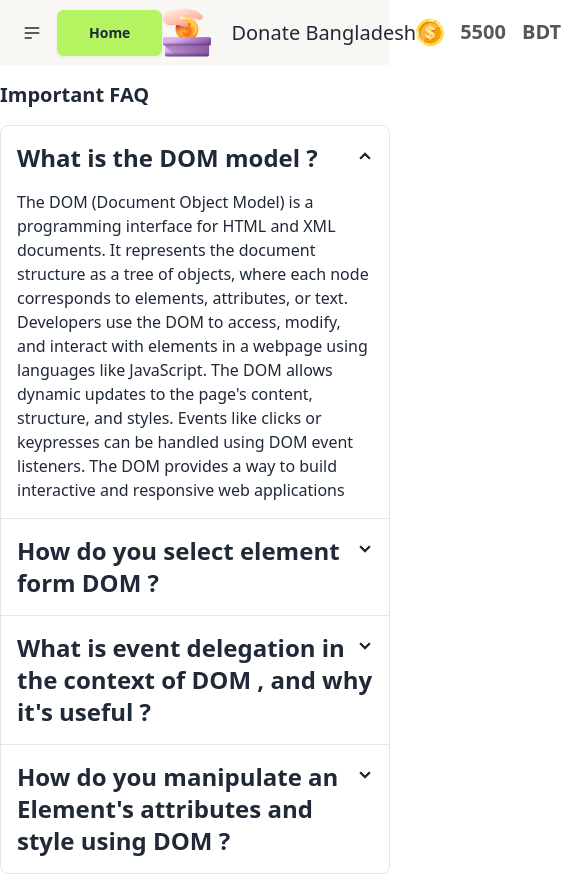
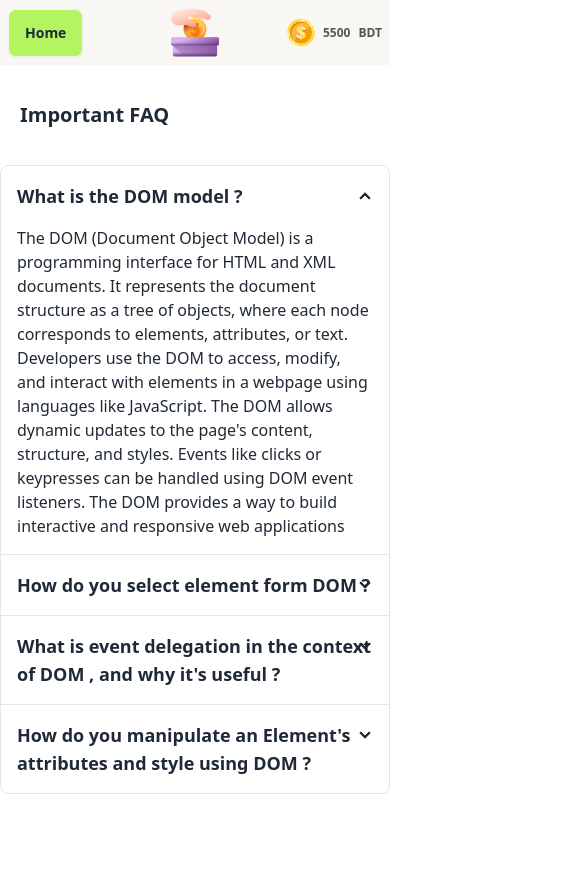
Before and after one commit to ALNoman78/donate-bangladesh, a plain HTML site: page home.html in a window 390 px wide. Shown: the whole page, 561 px wide, since content can reach past the window. After the commit the page ends 844 px from the top, so only its background shows below. Drawn offline with nearby package versions, Linux system fonts and the light colour scheme.

Commit message:
missing file added

```diff
--- a/home.html
+++ b/home.html
@@ -30,53 +30,38 @@
     <nav class="bg-[#F9F7F3]">
         <div class="navbar md:w-10/12 w-full mx-auto leading-7 md:leading-[110px]">
             <div class="navbar-start">
-                <div class="dropdown md:hidden">
-                    <div tabindex="0" role="button" class="btn btn-ghost btn-circle">
-                        <svg xmlns="http://www.w3.org/2000/svg" class="h-5 w-5" fill="none" viewBox="0 0 24 24"
-                            stroke="currentColor">
-                            <path stroke-linecap="round" stroke-linejoin="round" stroke-width="2"
-                                d="M4 6h16M4 12h16M4 18h7" />
-                        </svg>
-                    </div>
-                    <ul tabindex="0"
-                        class="menu menu-sm dropdown-content bg-base-100 rounded-box z-[1] mt-3 w-52 p-2 shadow">
-                        <li><a>Homepage</a></li>
-                        <li><a>Portfolio</a></li>
-                        <li><a>About</a></li>
-                    </ul>
-                </div>
                 <div>
-                    <button id="sec-btn" class="btn px-8 py-3 bg-[#B4F461]">Home</button>
+                    <button id="sec-btn" class="btn md:px-8 md:py-3 bg-[#B4F461]">Home</button>
                 </div>
             </div>
-            <div class="navbar-center">
-                <div class="flex justify-center items-center gap-5 cursor-pointer">
-                    <img src="./assets/logo.png" alt="">
-                    <a class="text-xl">Donate Bangladesh</a>
+            <div class="navbar-center text-xs">
+                <div class="flex items-center md:gap-5 justify-between cursor-pointer">
+                    <img class="" src="./assets/logo.png" alt="">
+                    <a class="md:text-xl text-xs md:flex hidden">Donate Bangladesh</a>
                 </div>
             </div>
             <div class="navbar-end">
-                <div class="inline-flex gap-4">
-                    <img src="./assets/coin.png" alt="">
-                    <div id="main-balance" class="stat-value text-xl text-[rgba(17,17,17,0.7)]">5500</div>
-                    <span class="stat-value text-xl text-[rgba(17,17,17,0.71)]">BDT</span>
+                <div class="inline-flex md:gap-4 gap-2 items-center">
+                    <img class="" src="./assets/coin.png" alt="">
+                    <div id="main-balance" class="stat-value md:text-xl text-xs text-[rgba(17,17,17,0.7)]">5500</div>
+                    <span class="stat-value md:text-xl text-xs text-[rgba(17,17,17,0.71)]">BDT</span>
                 </div>
             </div>
         </div>
     </nav>
     <main class="md:w-10/12 mx-auto w-full ">
-        <h3 class="md:text-5xl text-xl font-extrabold text-left md:my-10 my-4">Important FAQ</h3>
+        <h3 class="md:text-5xl text-xl p-5 font-extrabold text-left md:my-10 my-4">Important FAQ</h3>
         <div class="join join-vertical w-full">
             <div class="collapse collapse-arrow join-item border-base-300 border">
                 <input type="radio" name="my-accordion-4" checked="checked" />
-                <div class="collapse-title text-2xl font-semibold p-4">What is the DOM model ?</div>
+                <div class="collapse-title md:text-2xl text-lg font-semibold p-4">What is the DOM model ?</div>
                 <div class="collapse-content">
                     <p>The DOM (Document Object Model) is a programming interface for HTML and XML documents. It represents the document structure as a tree of objects, where each node corresponds to elements, attributes, or text. Developers use the DOM to access, modify, and interact with elements in a webpage using languages like JavaScript. The DOM allows dynamic updates to the page's content, structure, and styles. Events like clicks or keypresses can be handled using DOM event listeners. The DOM provides a way to build interactive and responsive web applications</p>
                 </div>
             </div>
             <div class="collapse collapse-arrow join-item border-base-300 border">
                 <input type="radio" name="my-accordion-4" />
-                <div class="collapse-title text-2xl font-semibold p-4">How do you select element form DOM ?</div>
+                <div class="collapse-title md:text-2xl text-lg font-semibold p-4">How do you select element form DOM ?</div>
                 <div class="collapse-content">
                     <p>To select elements from the DOM, JavaScript provides several methods. Here are some commonly used ones:
                     </p>
@@ -92,14 +77,14 @@
             </div>
             <div class="collapse collapse-arrow join-item border-base-300 border">
                 <input type="radio" name="my-accordion-4" />
-                <div class="collapse-title text-2xl font-semibold p-4">What is event delegation in the context of DOM , and why it's useful ?</div>
+                <div class="collapse-title md:text-2xl text-lg font-semibold p-4">What is event delegation in the context of DOM , and why it's useful ?</div>
                 <div class="collapse-content">
                     <p>Event delegation is a technique in JavaScript where you add a single event listener to a parent element instead of adding individual event listeners to each child element. The event listener on the parent captures events that bubble up from its children due to event propagation, specifically event bubbling. This allows handling events for dynamically added elements as well.</p>
                 </div>
             </div>
             <div class="collapse collapse-arrow join-item border-base-300 border">
                 <input type="radio" name="my-accordion-4" />
-                <div class="collapse-title text-2xl font-semibold p-4">How do you manipulate an Element's attributes and style using DOM ?</div>
+                <div class="collapse-title md:text-2xl text-lg font-semibold p-4">How do you manipulate an Element's attributes and style using DOM ?</div>
                 <div class="collapse-content">
                     To manipulate an element's attributes and styles using the DOM, you can use JavaScript methods and properties. Here's how:
                     <div class="">
```
